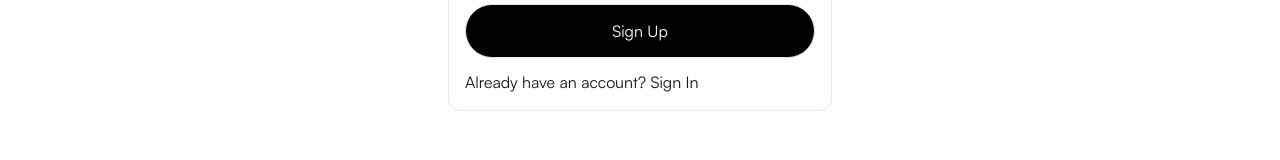
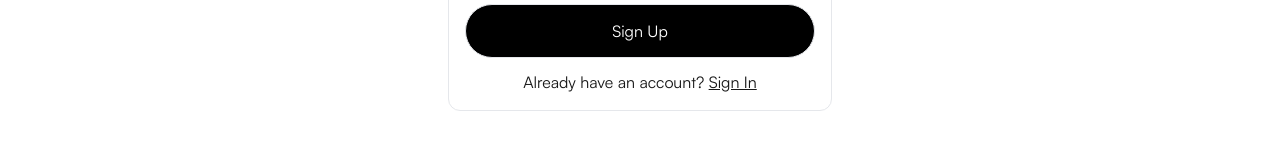
Before and after one commit to hex22a/techwear-shop-nextjs, a Next.js app: page /signup in a window 1280 px wide. Shown: the part 304-464 px from the top of the page. Built offline with nearby package versions, Linux system fonts and the light colour scheme.

Commit message:
Improve styling and alignment for sign-in link.
Center-align the "Already have an account?" text and add an underline to the "Sign In" link for better visual clarity and accessibility. No functional changes were made.

```diff
--- a/app/signup/ui/signup_form.tsx
+++ b/app/signup/ui/signup_form.tsx
@@ -45,7 +45,7 @@ export default function SignupForm() {
             <input className="block border w-full rounded-full py-3.5 px-14 mb-3" name="username" id="username" type="text"/>
             <hr className="my-4"/>
             <button type="submit" className="block border w-full rounded-full py-3.5 px-14 mb-3 bg-black text-white">Sign Up</button>
-            <div>Already have an account? <Link href="/signin">Sign In</Link></div>
+            <div className="text-center">Already have an account? <Link className="underline" href="/signin">Sign In</Link></div>
         </form>
     )
 }
```
